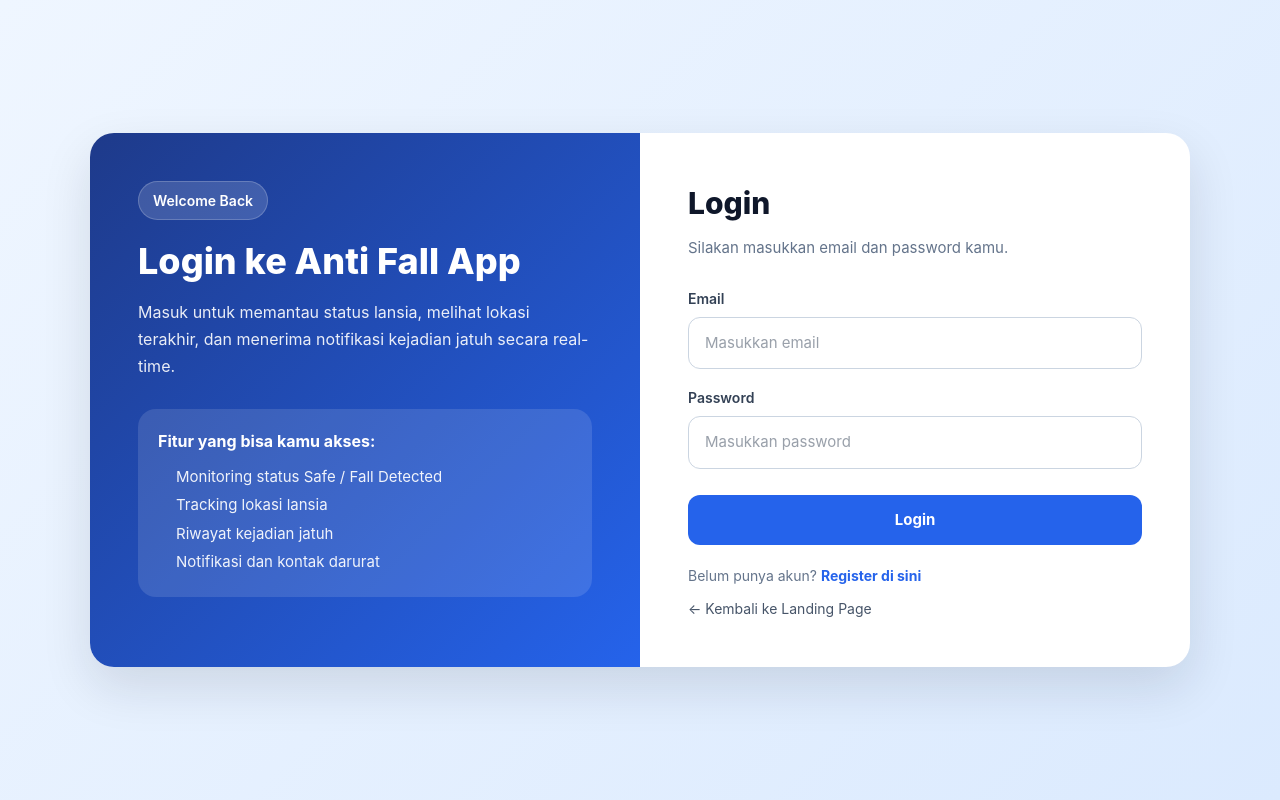
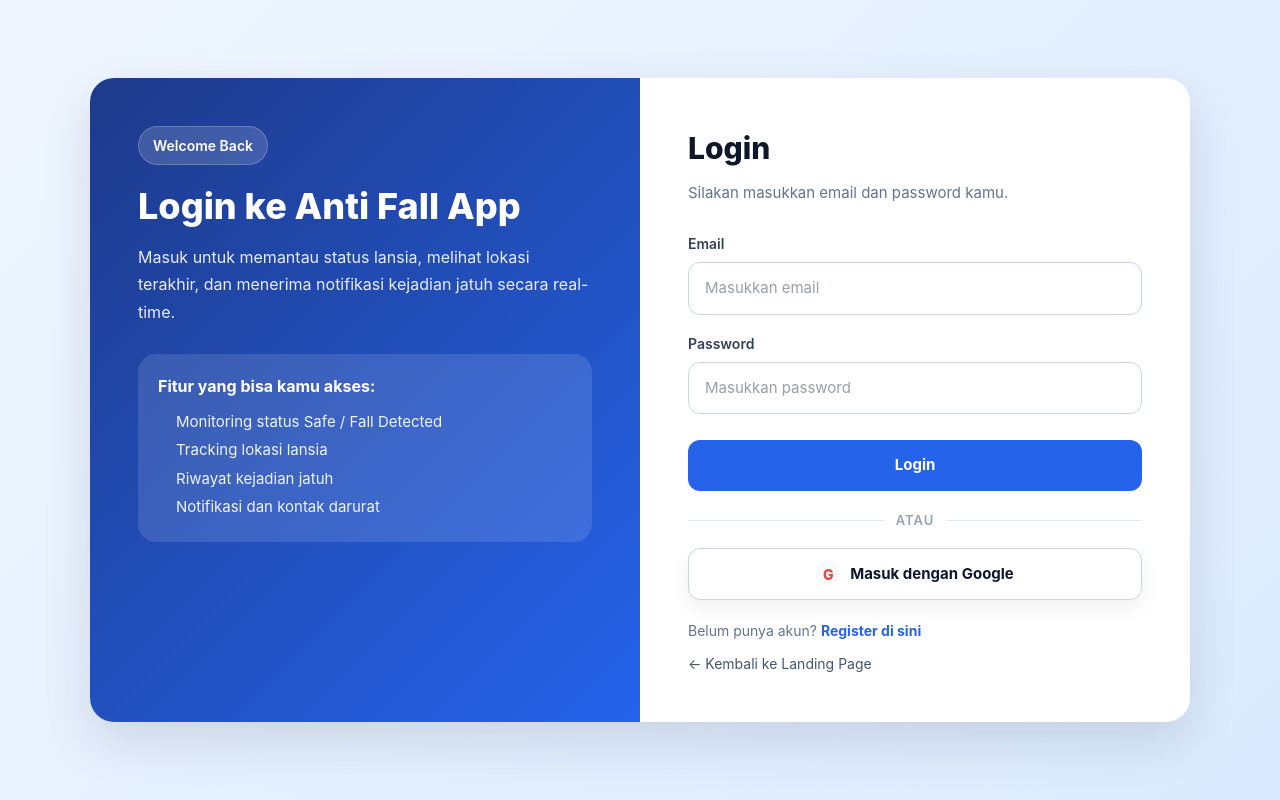
Before and after one commit to Ghetsa/fall-detection-monitoring, a Next.js app in the folder anti-fall-app/: page /auth/login in a window 1280 px wide. Built offline with nearby package versions, Linux system fonts and the light colour scheme; no server answers.

Commit message:
add: sign in with google

```diff
--- a/anti-fall-app/src/lib/auth.ts
+++ b/anti-fall-app/src/lib/auth.ts
@@ -1,17 +1,19 @@
 import {
   createUserWithEmailAndPassword,
+  deleteUser,
   signInWithEmailAndPassword,
-  deleteUser,
+  signInWithPopup,
+  signOut,
   updateProfile,
-  signOut,
+  UserCredential,
 } from 'firebase/auth';
 import {
   doc,
+  getDoc,
   serverTimestamp,
   setDoc,
-  getDoc,
 } from 'firebase/firestore';
-import { auth, db } from './firebase';
+import { auth, db, googleProvider } from './firebase';
 
 type RegisterPayload = {
   fullName: string;
@@ -26,7 +28,7 @@ type LoginPayload = {
 };
 
 type LoginResult = {
-  userCredential: any;
+  userCredential: UserCredential;
   role: 'admin' | 'customer';
   redirectTo: string;
 };
@@ -44,6 +46,40 @@ function clearAuthCookies() {
 
   document.cookie = 'anti_fall_session=; Path=/; Max-Age=0; SameSite=Lax';
   document.cookie = 'anti_fall_role=; Path=/; Max-Age=0; SameSite=Lax';
+}
+
+async function getUserRoleAndEnsureProfile(
+  uid: string,
+  fallback: {
+    fullName?: string | null;
+    email?: string | null;
+    role?: 'admin' | 'customer';
+  } = {}
+) {
+  const userRef = doc(db, 'users', uid);
+  const userSnap = await getDoc(userRef);
+
+  if (userSnap.exists()) {
+    const userData = userSnap.data();
+
+    return userData.role === 'admin' ? 'admin' : 'customer';
+  }
+
+  const role = fallback.role === 'admin' ? 'admin' : 'customer';
+
+  await setDoc(
+    userRef,
+    {
+      uid,
+      fullName: fallback.fullName || 'User Google',
+      email: fallback.email || '',
+      role,
+      createdAt: serverTimestamp(),
+    },
+    { merge: true }
+  );
+
+  return role;
 }
 
 export async function registerWithEmail({
@@ -106,15 +142,33 @@ export async function loginWithEmail({
   );
 
   const user = userCredential.user;
-  const userRef = doc(db, 'users', user.uid);
-  const userSnap = await getDoc(userRef);
+  const role = await getUserRoleAndEnsureProfile(user.uid, {
+    fullName: user.displayName,
+    email: user.email,
+    role: 'customer',
+  });
 
-  let role: 'admin' | 'customer' = 'customer';
+  setAuthCookies(role);
 
-  if (userSnap.exists()) {
-    const userData = userSnap.data();
-    role = userData.role === 'admin' ? 'admin' : 'customer';
-  }
+  return {
+    userCredential,
+    role,
+    redirectTo: role === 'admin' ? '/admin/dashboard' : '/customer/dashboard',
+  };
+}
+
+export async function loginWithGoogle(): Promise<LoginResult> {
+  googleProvider.setCustomParameters({
+    prompt: 'select_account',
+  });
+
+  const userCredential = await signInWithPopup(auth, googleProvider);
+  const user = userCredential.user;
+  const role = await getUserRoleAndEnsureProfile(user.uid, {
+    fullName: user.displayName,
+    email: user.email,
+    role: 'customer',
+  });
 
   setAuthCookies(role);
 
--- a/anti-fall-app/src/lib/firebase.ts
+++ b/anti-fall-app/src/lib/firebase.ts
@@ -1,5 +1,5 @@
 import { getApp, getApps, initializeApp } from 'firebase/app';
-import { getAuth } from 'firebase/auth';
+import { getAuth, GoogleAuthProvider } from 'firebase/auth';
 import { getFirestore } from 'firebase/firestore';
 
 const firebaseConfig = {
@@ -16,3 +16,4 @@ const app = getApps().length ? getApp() : initializeApp(firebaseConfig);
 
 export const auth = getAuth(app);
 export const db = getFirestore(app);
+export const googleProvider = new GoogleAuthProvider();
--- a/anti-fall-app/src/views/auth/LoginView.tsx
+++ b/anti-fall-app/src/views/auth/LoginView.tsx
@@ -1,8 +1,9 @@
 import Head from 'next/head';
+import { FirebaseError } from 'firebase/app';
 import Link from 'next/link';
 import { useRouter } from 'next/router';
 import { FormEvent, useState } from 'react';
-import { loginWithEmail } from '../../lib/auth';
+import { loginWithEmail, loginWithGoogle } from '../../lib/auth';
 import { showErrorAlert, showSuccessAlert } from '../../lib/alerts';
 
 export default function LoginView() {
@@ -15,6 +16,18 @@ export default function LoginView() {
 
   const [loading, setLoading] = useState(false);
   const [error, setError] = useState('');
+
+  const getErrorMessage = (err: unknown, fallback: string) => {
+    if (err instanceof FirebaseError) {
+      return err.message || fallback;
+    }
+
+    if (err instanceof Error) {
+      return err.message || fallback;
+    }
+
+    return fallback;
+  };
 
   const handleSubmit = async (e: FormEvent) => {
     e.preventDefault();
@@ -31,11 +44,35 @@ export default function LoginView() {
       await showSuccessAlert('Login berhasil');
 
       router.push(result.redirectTo);
-    } catch (err: any) {
+    } catch (err: unknown) {
       console.error(err);
-      const message = err.message || 'Email atau password salah.';
+      const message = getErrorMessage(err, 'Email atau password salah.');
       setError(message);
       await showErrorAlert('Login gagal', message);
+    } finally {
+      setLoading(false);
+    }
+  };
+
+  const handleGoogleLogin = async () => {
+    setError('');
+
+    try {
+      setLoading(true);
+
+      const result = await loginWithGoogle();
+
+      await showSuccessAlert('Login Google berhasil');
+
+      router.push(result.redirectTo);
+    } catch (err: unknown) {
+      console.error(err);
+      const message =
+        err instanceof FirebaseError && err.code === 'auth/popup-closed-by-user'
+          ? 'Popup login Google ditutup sebelum proses selesai.'
+          : getErrorMessage(err, 'Login dengan Google gagal.');
+      setError(message);
+      await showErrorAlert('Login Google gagal', message);
     } finally {
       setLoading(false);
     }
@@ -113,6 +150,22 @@ export default function LoginView() {
                 {loading ? 'Loading...' : 'Login'}
               </button>
             </form>
+
+            <div style={styles.divider}>
+              <span style={styles.dividerLine} />
+              <span style={styles.dividerText}>atau</span>
+              <span style={styles.dividerLine} />
+            </div>
+
+            <button
+              type="button"
+              style={styles.googleButton}
+              onClick={handleGoogleLogin}
+              disabled={loading}
+            >
+              <span style={styles.googleIcon}>G</span>
+              {loading ? 'Memproses...' : 'Masuk dengan Google'}
+            </button>
 
             <p style={styles.bottomText}>
               Belum punya akun?{' '}
@@ -255,6 +308,52 @@ const styles: { [key: string]: React.CSSProperties } = {
     fontSize: '14px',
     margin: 0,
   },
+  divider: {
+    display: 'flex',
+    alignItems: 'center',
+    gap: '12px',
+    marginTop: '20px',
+  },
+  dividerLine: {
+    flex: 1,
+    height: '1px',
+    backgroundColor: '#e2e8f0',
+  },
+  dividerText: {
+    color: '#94a3b8',
+    fontSize: '13px',
+    fontWeight: 600,
+    textTransform: 'uppercase',
+    letterSpacing: '0.08em',
+  },
+  googleButton: {
+    marginTop: '18px',
+    backgroundColor: '#ffffff',
+    color: '#0f172a',
+    border: '1px solid #cbd5e1',
+    borderRadius: '12px',
+    padding: '13px 18px',
+    fontSize: '15px',
+    fontWeight: 700,
+    cursor: 'pointer',
+    display: 'flex',
+    alignItems: 'center',
+    justifyContent: 'center',
+    gap: '10px',
+    boxShadow: '0 8px 20px rgba(15, 23, 42, 0.06)',
+  },
+  googleIcon: {
+    width: '24px',
+    height: '24px',
+    borderRadius: '999px',
+    display: 'inline-flex',
+    alignItems: 'center',
+    justifyContent: 'center',
+    backgroundColor: '#f8fafc',
+    color: '#ea4335',
+    fontWeight: 800,
+    fontSize: '14px',
+  },
   bottomText: {
     marginTop: '20px',
     fontSize: '14px',
```
